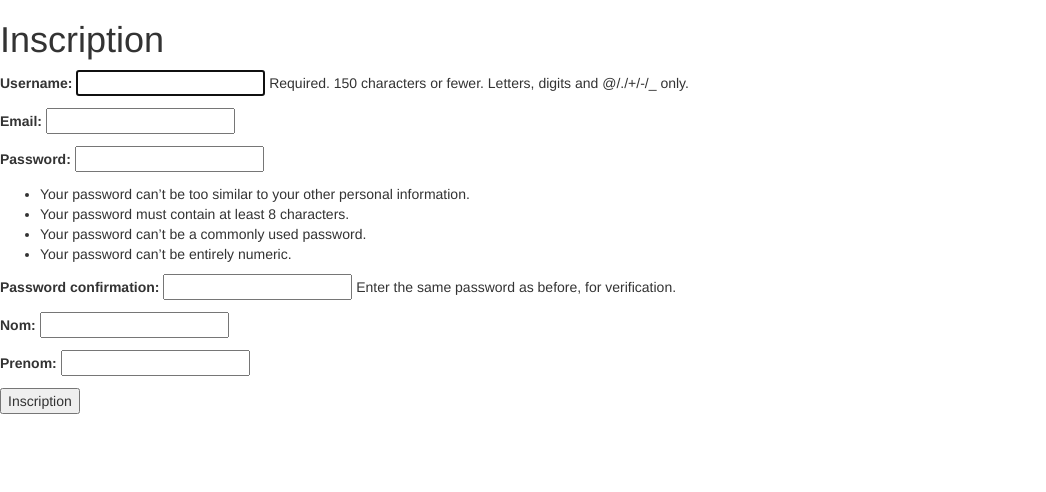
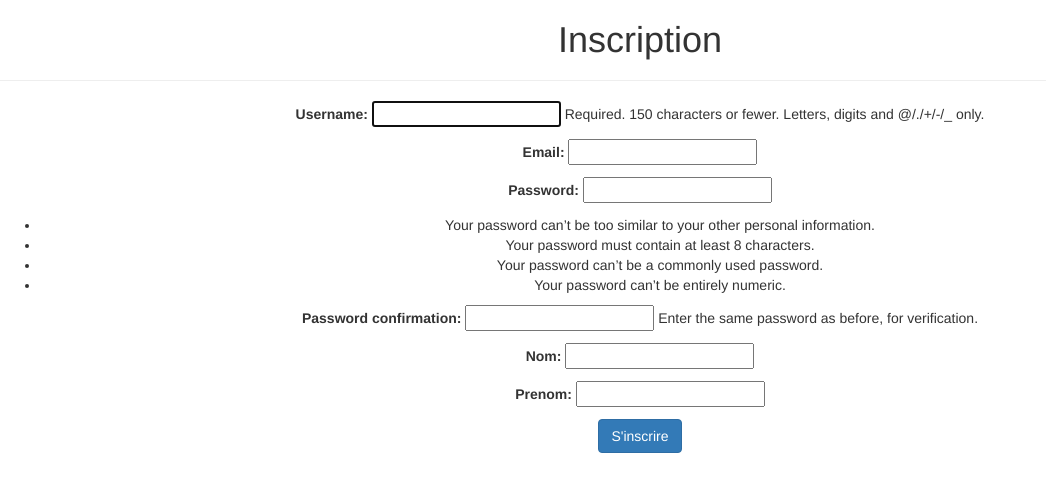
Before and after one commit to Skiso/cookbookpy, a Django app: page /cookbook/inscription/ in a window 1280 px wide. Shown: the part 52-544 px from the top of the page, without its empty margins (0-1046 px from the left). Run offline with Django 3.2, Linux system fonts and the light colour scheme; some libraries are stand-ins or nearby versions.

Commit message:
update inscription css

```diff
--- a/cookbook/static/app.css
+++ b/cookbook/static/app.css
@@ -3,6 +3,10 @@
  }
 
  #newrecette-form{
+     text-align: center;
+ }
+
+ #registration_form{
      text-align: center;
  }
 
--- a/cookbook/templates/cookbook/index.html
+++ b/cookbook/templates/cookbook/index.html
@@ -1,5 +1,5 @@
 {% extends 'cookbook/_base.html' %}
-{% block titre %}Liste des sondages{% endblock %}
+{% block titre %}Liste des recettes{% endblock %}
 {% block contenu %}
 
 {% endblock %}
--- a/cookbook/templates/cookbook/inscription.html
+++ b/cookbook/templates/cookbook/inscription.html
@@ -1,13 +1,18 @@
 {% extends 'cookbook/_base.html' %}
 {% block contenu %}
+{% load static %}
+<link rel="stylesheet" href="{% static 'app.css' %}">
 
-    <h1>Inscription</h1>
+        <div id="page-title">
+            <h1 class="title">Inscription</h1>
+        </div>
+        <hr>
 
     <form id="registration_form" class="form" method="post" action="{% url 'inscription' %}">
         {% csrf_token %}
 
             {{ formulaire_user.as_p }}
 
-        <input type="submit" value="Inscription"/>
+        <input type="submit" value="S'inscrire" class="btn btn-primary"/>
     </form>
 {% endblock %}
```
